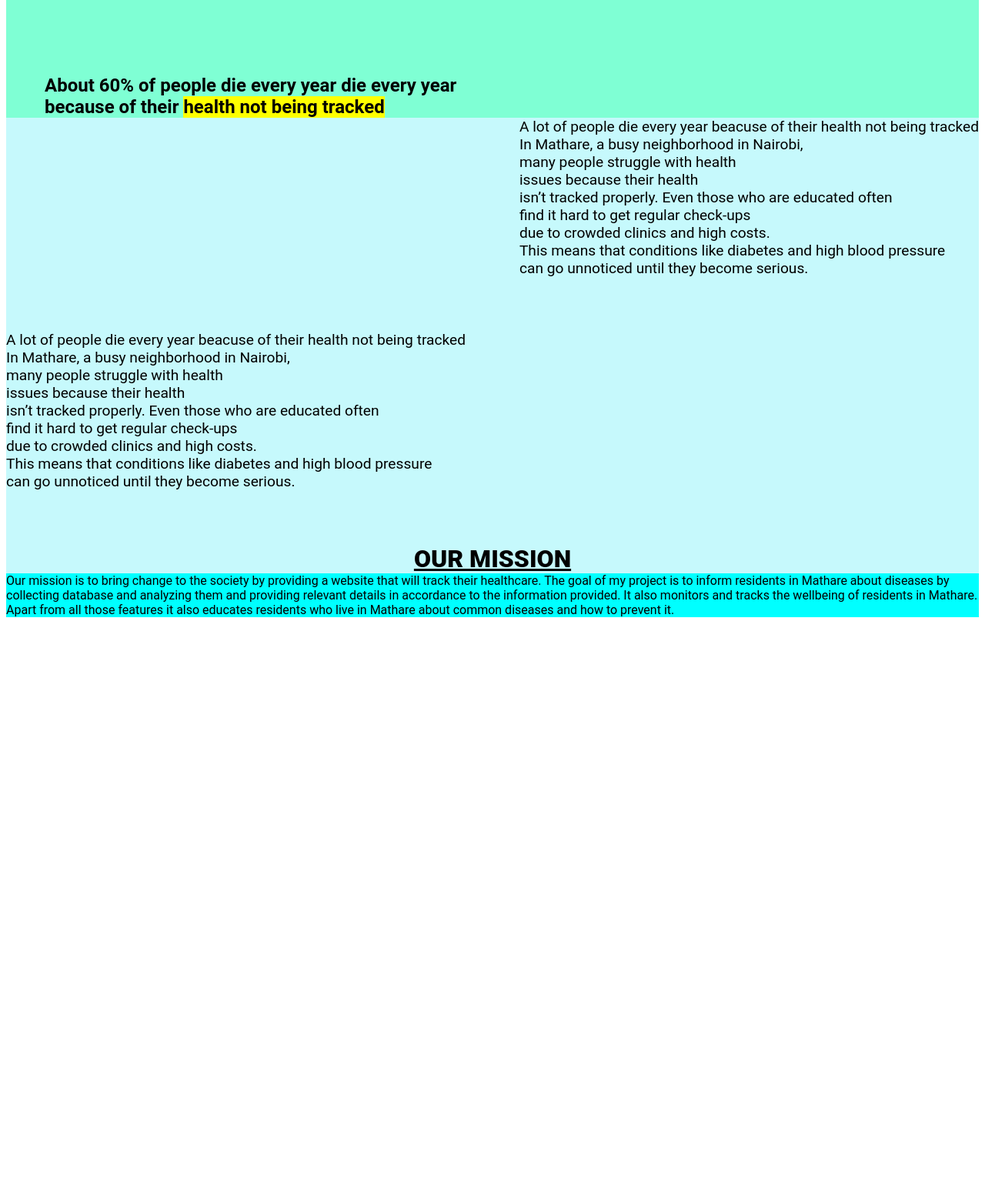
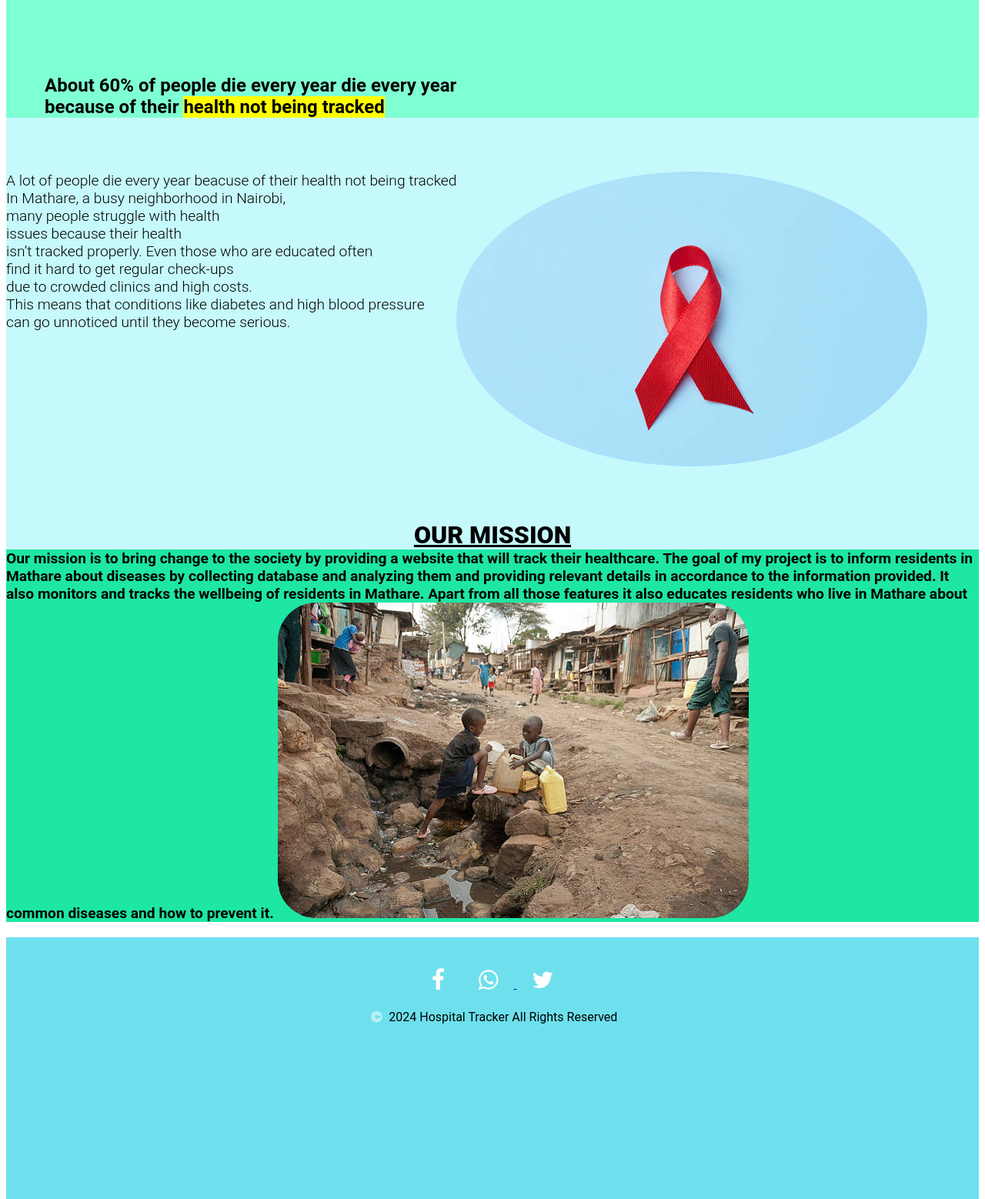
Before and after one commit to ochibocca/mathare_tracker, a plain HTML site: page pages/about.html in a window 1280 px wide. Shown: the part 322-1880 px from the top of the page at 77% size. Before the commit the page ends 1124 px from the top, so only its background shows below. Drawn offline with Linux system fonts and the light colour scheme.

Commit message:
added foote aaaand images in about page

```diff
--- a/pages/about.html
+++ b/pages/about.html
@@ -65,14 +65,6 @@
         <P3> About 60% of people die every year die every year<br /> because of their <mark>health not being tracked </mark> </P3>
       </div>
       <div class="aboutus">
-        <p4 class="paragraph1">
-          A lot of people die every year beacuse of their health not being tracked <br /> In Mathare, a busy neighborhood in Nairobi,
-          <br /> many people struggle with
-           health <br /> issues because their health  <br /> isn’t tracked properly.
-           Even those who are educated often <br /> find it hard to get regular check-ups <br /> due to crowded
-           clinics and high costs.
-           <br /> This means that conditions like diabetes and high blood pressure <br /> can go unnoticed until they become serious.
-        </p4>
       <p4 class="paragraph2">
         A lot of people die every year beacuse of their health not being tracked <br /> In Mathare, a busy neighborhood in Nairobi,
         <br /> many people struggle with
@@ -80,6 +72,7 @@
          Even those who are educated often <br /> find it hard to get regular check-ups <br /> due to crowded
          clinics and high costs.
          <br /> This means that conditions like diabetes and high blood pressure <br /> can go unnoticed until they become serious.
+         <img src="../assets/hiv.jpg" class="imgfact1">
       </p4>
     </div>
     <div class="missions">
@@ -89,5 +82,18 @@
           in Mathare about diseases by collecting database and analyzing them and providing  relevant details in accordance to the
            information provided. It also monitors and tracks the wellbeing of residents in Mathare. Apart from all those
             features it also educates residents who
-            live in Mathare about common diseases and how to prevent it.</p4>
+            live in Mathare about common diseases and how to prevent it.
+            <img src="../assets/backdrop.jpg" class="imgfact">
+          </p4>
           </div>
+          <footer class="footer">
+            <div class="icon">
+              <a href="#">   <i class="fa fa-facebook" style="font-size: 30px;"> </i></a>
+              <a href="#">  <i class="fa fa-whatsapp" style="font-size: 30px;">  </i> </a>
+              <a href="#">  <i class="fa fa-twitter"  style="font-size: 30px;"> </i> </a>
+            </div>
+            <div class="copyright">
+              <i class="fa fa-copyright"> </i> <span> 2024 Hospital Tracker All Rights Reserved </span>
+           </div>
+          </footer>
+      <!-- <footer>
--- a/styles/about.css
+++ b/styles/about.css
@@ -164,6 +164,7 @@ margin: 100px 50px;
   background-color: #c6f9fc;
   font-size: larger;
   padding-top: 70px;
+  font-weight: 300;
 }
 
 .paragraph1{
@@ -172,6 +173,7 @@ margin: 100px 50px;
       flex-wrap: wrap;
       background-color: #c6f9fc;
       font-size: larger;
+      font-weight: 300;
 }
 .mission{
   display: flex;
@@ -184,5 +186,83 @@ margin: 100px 50px;
   font-weight: 900;
 }
 .missions{
-  background-color: aqua;
+  background-color: rgb(30, 230, 163);
 }
+.imgfact{
+  border-radius: 50px;
+}
+.mission2{
+  font-size: larger;
+  font-weight: 700;
+}
+.imgfact1{
+  border-radius: 50%;
+  float: right;
+}
+.footer {
+  display: flex;
+  justify-content: center;
+  flex-wrap: wrap;
+  gap: 300px;
+  margin-top: 30px;
+  background-color: #c6f9fc;
+
+
+}
+
+/* .patterns{
+width: 100%;
+height: 300px;
+background-color: aquamarine;
+} */
+
+.btn {
+  display: inline-block;
+  padding: 12px 24px;
+  background-color: #007bff;
+  color: white;
+  text-decoration: none;
+  height: auto;
+  border-radius: 10px;
+
+}
+.footer {
+background-color: #6ee0ed;
+padding: 20px;
+max-width: 800opx;
+margin: 20px auto;
+height: 300px;
+display: block;
+text-align: center;
+
+}
+.fa{
+color: white;
+/* border: 1px solid rgb(245, 247, 248); */
+font-size: 50px;
+padding:20px;
+
+}
+.icon{
+text-align: center;
+}
+.copyright .fa{
+padding:5px ;
+}
+.copyrights{
+display: grid;
+align-items: center;
+color: white;
+padding: 50px;
+}
+.button:hover{
+background-color: aqua;
+
+}
+.button{
+background-color: rgb(120, 225, 233);
+border-radius: 5px;
+width: 150px;
+font-size: large;
+height: 30px;
+}
```
